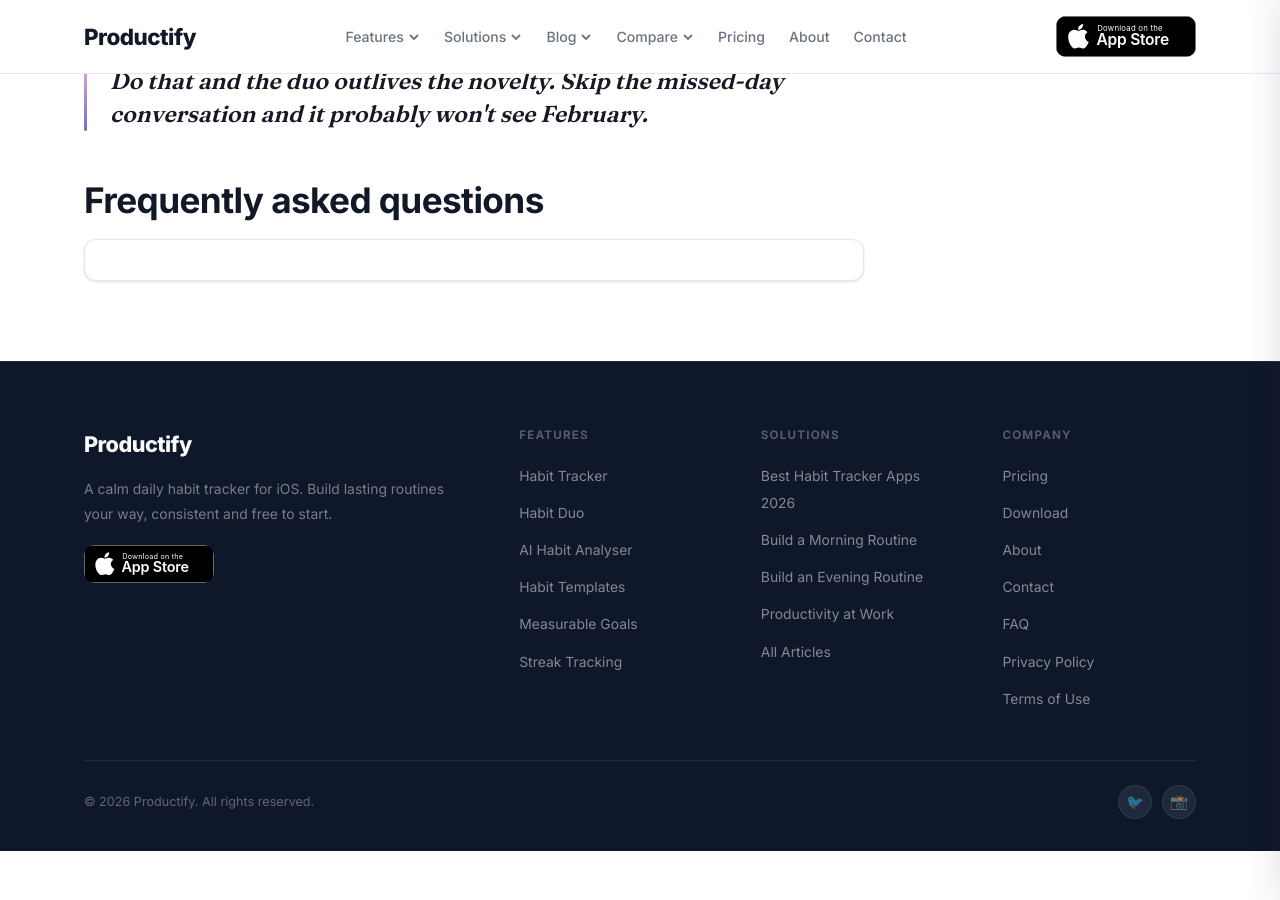
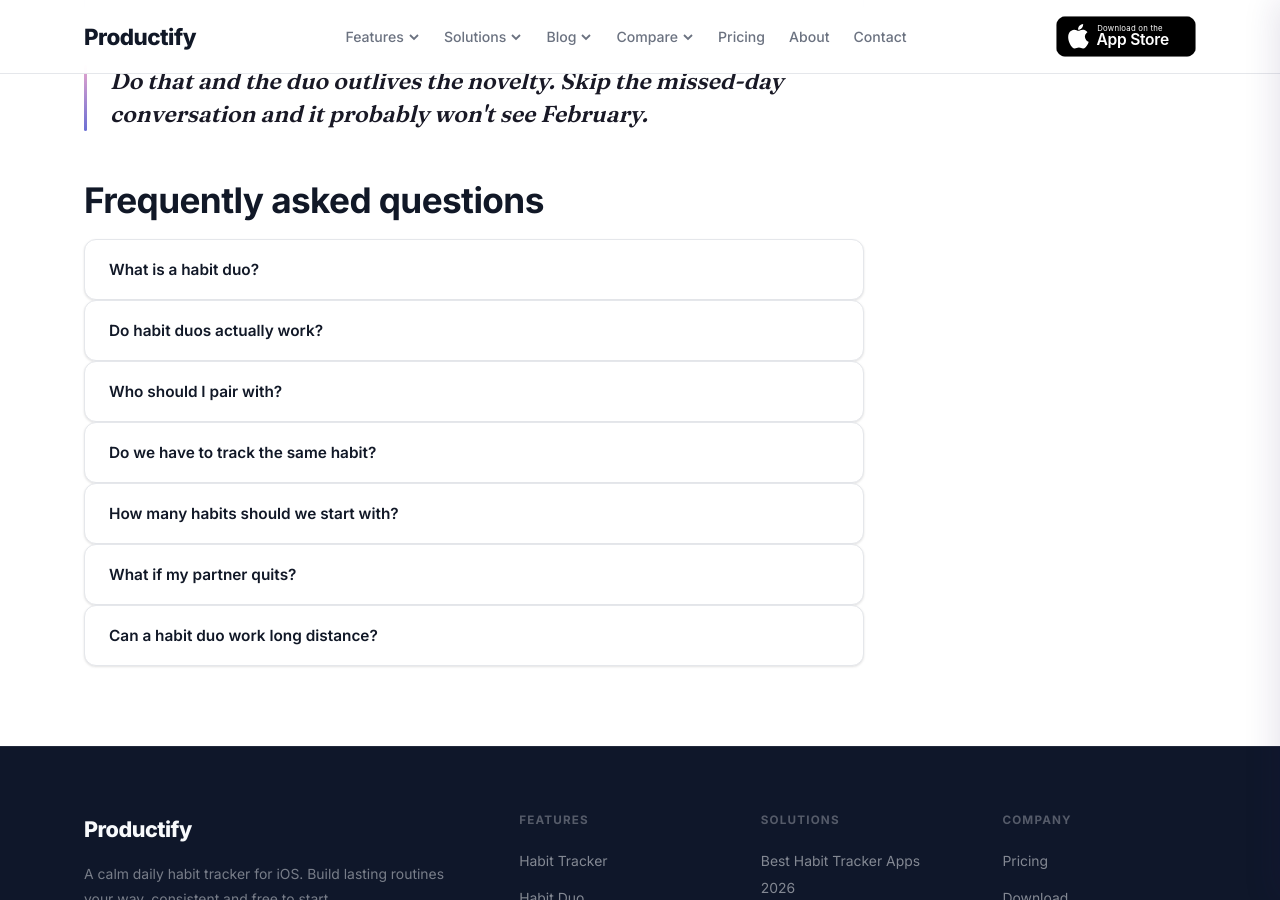
Before and after one commit to surengab/productifyapp.github.io, a Jekyll site: the page built from _blog/habit-duo.html, in a window 1280 px wide and 900 px high, scrolled down 16846 px. Built offline with Jekyll 4.4.1, drawn with Linux system fonts in a browser that asks for light colours; some of the changed lines change nothing that is shown.

Commit message:
Update _blog/habit-duo.html (via Pages CMS)

```diff
--- a/_blog/habit-duo.html
+++ b/_blog/habit-duo.html
@@ -13,7 +13,43 @@
 date: 2026-08-26
 last_modified: 2026-08-26
 faq:
-  - {}
+  - q: What is a habit duo?
+    a: A habit duo is a pair of people who build and track their daily habits
+      together with shared accountability. Each person can see whether the other
+      checked in that day. There's no group, no leaderboard and no audience —
+      just one other person who knows whether you showed up.
+  - q: Do habit duos actually work?
+    a: The mechanism behind them is well supported. Public commitment and social
+      accountability are among the better-evidenced techniques in behaviour
+      change, because they alter what a missed day costs you. Skipping alone is
+      free; skipping when someone will notice isn't. What a duo won't do is make
+      you want a habit you don't want — it adds a pull on your worst days, not
+      motivation from nothing.
+  - q: Who should I pair with?
+    a: "A partner, close friend, sibling, roommate or colleague. Close friends are
+      often the strongest choice: enough distance that a missed day isn't a
+      household conversation, enough closeness that you care what they think.
+      The real test isn't who they are — it's whether they genuinely want to do
+      it, rather than agreeing to be kind."
+  - q: Do we have to track the same habit?
+    a: No, and different habits often work better. One of you can run while the
+      other reads. What you share is the daily check-in, not the activity —
+      which removes comparison entirely. Matched habits with mismatched starting
+      points tend to turn into a scoreboard whether you want one or not.
+  - q: How many habits should we start with?
+    a: One each. You're not testing the habit in the first fortnight — you're
+      testing whether the two of you check in daily, which is a separate skill.
+      Add more once the check-in has become automatic. Duos that start with six
+      habits are usually down to zero within a month.
+  - q: What if my partner quits?
+    a: Keep going. This is the biggest risk in pairing — one person drops off, the
+      other treats it as permission, and the whole thing dies over a weekend.
+      Agree upfront that if one of you stops, the other continues. A duo that
+      survives one person's bad month is a duo that lasts a year.
+  - q: Can a habit duo work long distance?
+    a: Yes. A friend in another city works as well as one down the street, as long
+      as you're both using something that syncs. Paper is the one option that
+      doesn't survive distance.
 sitemap: true
 toc: true
 ---
```
